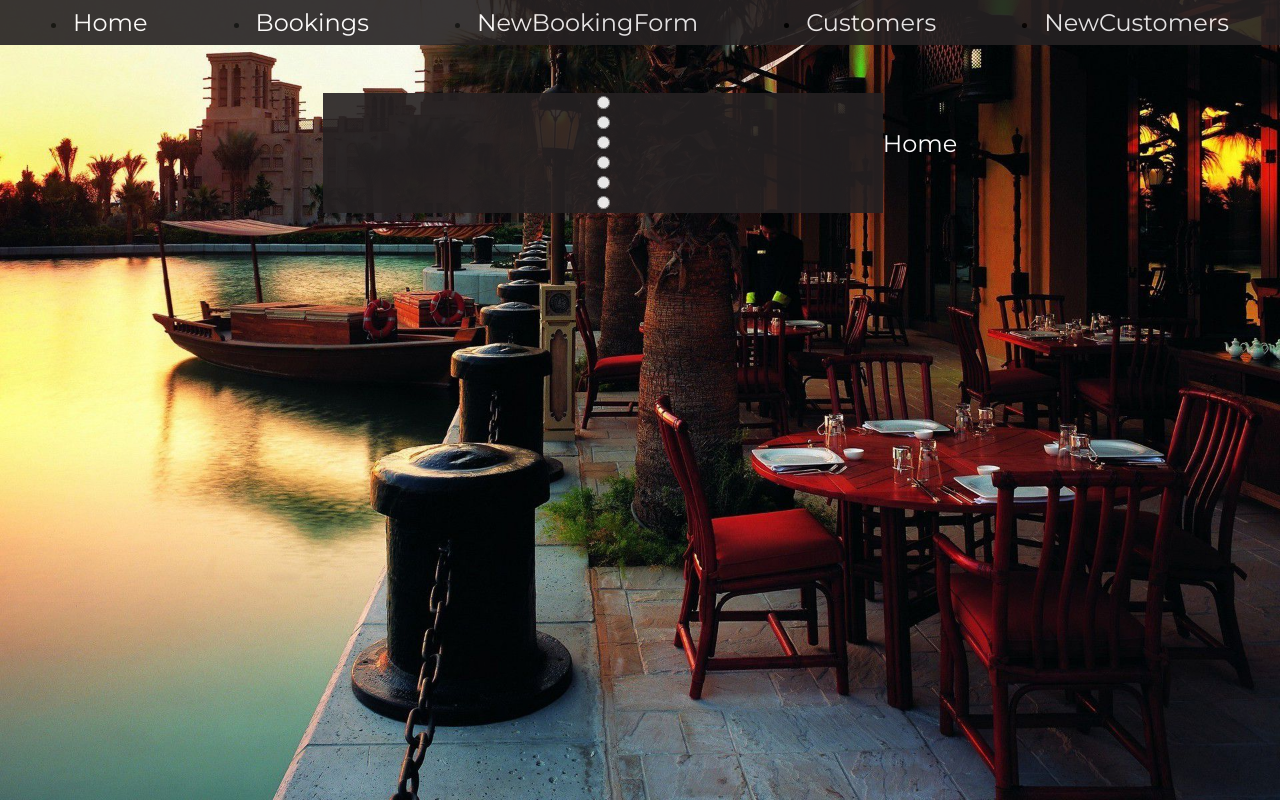
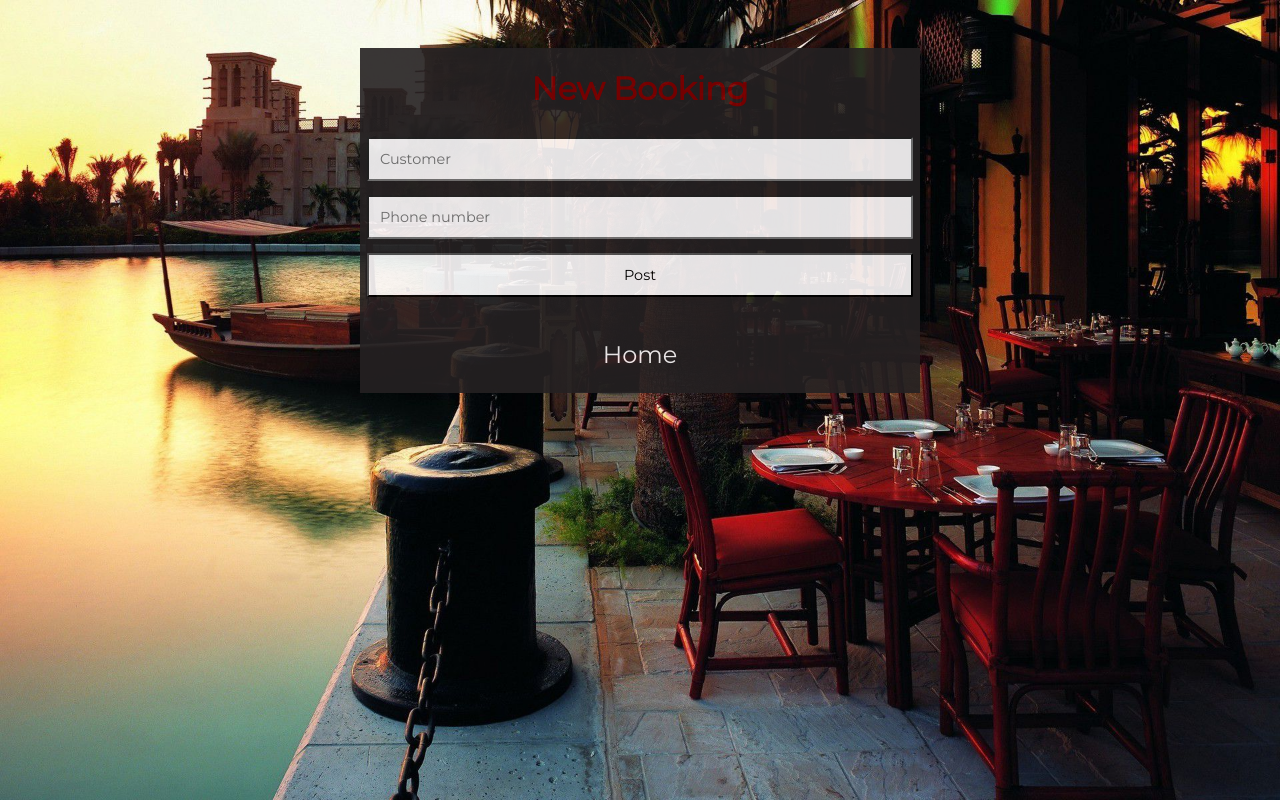
Before and after one commit to TeaPot76/CarlBistro_BookingSystem, a React (Create React App) app in the folder client/carl_bistro/: page /tablelist in a window 1280 px wide. Built offline with nearby package versions, Linux system fonts and the light colour scheme.

Commit message:
booker submitted - CORS error

```diff
--- a/client/carl_bistro/src/App.js
+++ b/client/carl_bistro/src/App.js
@@ -16,6 +16,7 @@ import TableList from "./components/TableList";
 import './App.css';
 import {Route, Switch} from "react-router-dom";
 import TransitionGroup from "react-transition-group/TransitionGroup";
+import RestaurantContainer from './containers/RestaurantContainer';
 
 const firstChild = props => {
   const childrenArray = React.Children.toArray(props.children);
@@ -25,14 +26,15 @@ const firstChild = props => {
 function App() {
   return (
     <div className="app">
-      <NavBar />
-      <Switch>
+      {/* <NavBar /> */}
+      {/* <Switch>
         <Route exact path="/" component={LandingPage}/>
         <Route exact path="/newbooking" component={BookingForm} />
         <Route exact path="/managebookings" component={BookingEditForm}/>
         <Route exact path="/bookinglog" component={BookingList} />
         <Route exact path="/tablelist" component={TableList} />
-      </Switch>
+      </Switch> */}
+      <RestaurantContainer/>
     </div>
 
   );
--- a/client/carl_bistro/src/components/BookingForm.js
+++ b/client/carl_bistro/src/components/BookingForm.js
@@ -24,6 +24,7 @@ class BookingForm extends Component {
     this.handleTimeChange = this.handleTimeChange.bind(this);
     this.handleTableChange = this.handleTableChange.bind(this);
     // this.handleBookingSubmit = this.handleBookingSubmit.bind(this);
+    this.handleCustomerSubmit = this.handleCustomerSubmit.bind(this);
 
 }
 
@@ -38,9 +39,15 @@ class BookingForm extends Component {
 
   handleCustomerSubmit(evt) {
     evt.preventDefault();
-    console.log(evt.target.value);
+    // console.log(evt.target.booker.value);
+    let thingToSave = {
+      name: evt.target.booker.value,
+      phone: evt.target.number.value
+    }
 
-    this.props.onCustomerSubmit(evt.target.value);
+    console.log(thingToSave)
+
+    this.props.onCustomerSubmit(thingToSave);
  }
 
   handleCustomerChange(event) {
@@ -99,6 +106,7 @@ class BookingForm extends Component {
               placeholder = "Customer"
               value = {this.state.customer}
               onChange = {this.handleCustomerChange}
+              name="booker"
             />
             {/* customer phone number */}
             <input
@@ -106,6 +114,7 @@ class BookingForm extends Component {
                 placeholder = "Phone number"
                 value = {this.state.phoneNumber}
                 onChange = {this.handlePhoneNumberChange}
+                name="number"
               />
               <input
                 id="submit-button"
--- a/client/carl_bistro/src/containers/RestaurantContainer.js
+++ b/client/carl_bistro/src/containers/RestaurantContainer.js
@@ -1,11 +1,13 @@
 import React, {Component} from 'react';
 import BookingForm from "../components/BookingForm";
-import BookingList from "../components/BookingList";
-import BookerForm from "../components/BookerForm";
+// import BookingList from "../components/BookingList";
+// import BookerForm from "../components/BookerForm";
 import Booker from "../components/Booker";
 //import NewBookingList from "../components/NewBookingList";
 import Booking from "../components/Booking";
 import NavBar from "../NavBar";
+
+import Request from '../helpers/Request';
 
 class RestaurantContainer extends Component {
   constructor(props) {
@@ -43,25 +45,28 @@ class RestaurantContainer extends Component {
  }
 
  handleCustomerSubmit(customerForm){
-   customerForm.id = Date.now()
-   const name = customerForm.name;
-   const phone = customerForm.phone;
-   this.setState ({
-     name: name,
-     phone: phone,
-
-   })
+  //  customerForm.id = Date.now()
+  //  const name = customerForm.name;
+  //  const phone = customerForm.phone;
+   const request = new Request();
+    request.post('http://localhost:8080/bookers', {
+      name: customerForm.customer,
+      phone: customerForm.phoneNumber})
+  //  this.setState ({
+  //    name: name,
+  //    phone: phone,
+  //  })
 
  }
       render() {
         return (
           <div>
-          <NavBar/>
-          <BookingForm onCustomerSubmit={this.handleCustomerSubmit}/>
+          <BookingForm onCustomerSubmit={this.handleCustomerSubmit}
+          randomProp="hello"/>
 
-          <Booker booker ={this.state.booker.name} />
+          {/* <Booker booker ={this.state.booker.name} /> */}
 
-           <Booking
+           {/* <Booking
            customer ={this.state.customer}
            phoneNumber ={this.state.phoneNumber}
            numberOfPeople ={this.state.numberOfPeople}
@@ -69,7 +74,7 @@ class RestaurantContainer extends Component {
            time ={this.state.time}
            table ={this.state.table}
 
-                        />
+                        /> */}
 
 
 
```
